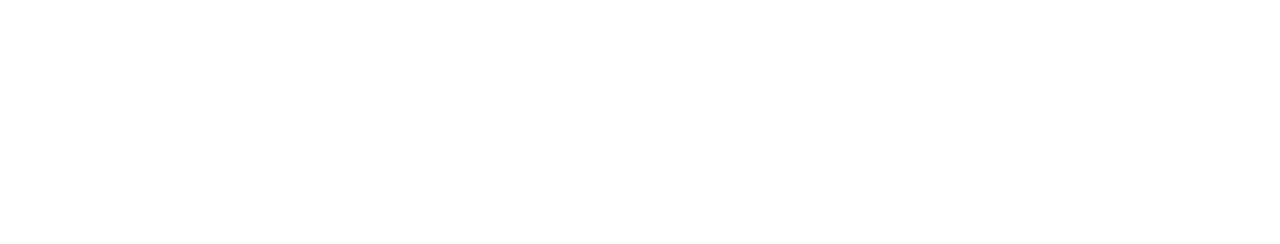
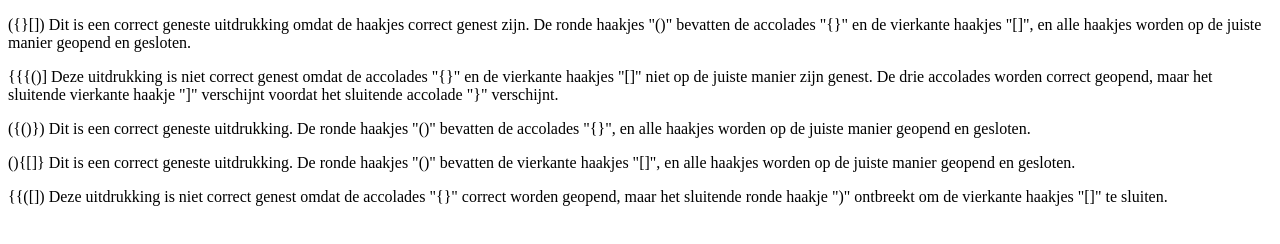
Before and after one commit to ArneVergote/webdevelepment, a plain HTML site: page labo_2/opdracht_7.html in a window 1280 px wide. Drawn offline with Linux system fonts and the light colour scheme.

Commit message:
Update opdracht_7.html

```diff
--- a/labo_2/opdracht_7.html
+++ b/labo_2/opdracht_7.html
@@ -5,6 +5,20 @@
     <title>Title</title>
 </head>
 <body>
-
+<p> ({}[])
+Dit is een correct geneste uitdrukking omdat de haakjes correct genest zijn. De ronde haakjes "()" bevatten de accolades "{}" en de vierkante haakjes "[]", en alle haakjes worden op de juiste manier geopend en gesloten.
+</p>
+<p> {{{()]
+Deze uitdrukking is niet correct genest omdat de accolades "{}" en de vierkante haakjes "[]" niet op de juiste manier zijn genest. De drie accolades worden correct geopend, maar het sluitende vierkante haakje "]" verschijnt voordat het sluitende accolade "}" verschijnt.
+</p>
+<p> ({()})
+Dit is een correct geneste uitdrukking. De ronde haakjes "()" bevatten de accolades "{}", en alle haakjes worden op de juiste manier geopend en gesloten.
+</p>
+<p> (){[]}
+Dit is een correct geneste uitdrukking. De ronde haakjes "()" bevatten de vierkante haakjes "[]", en alle haakjes worden op de juiste manier geopend en gesloten.
+</p>
+<p> {{([])
+Deze uitdrukking is niet correct genest omdat de accolades "{}" correct worden geopend, maar het sluitende ronde haakje ")" ontbreekt om de vierkante haakjes "[]" te sluiten.
+</p>
 </body>
 </html>
```
